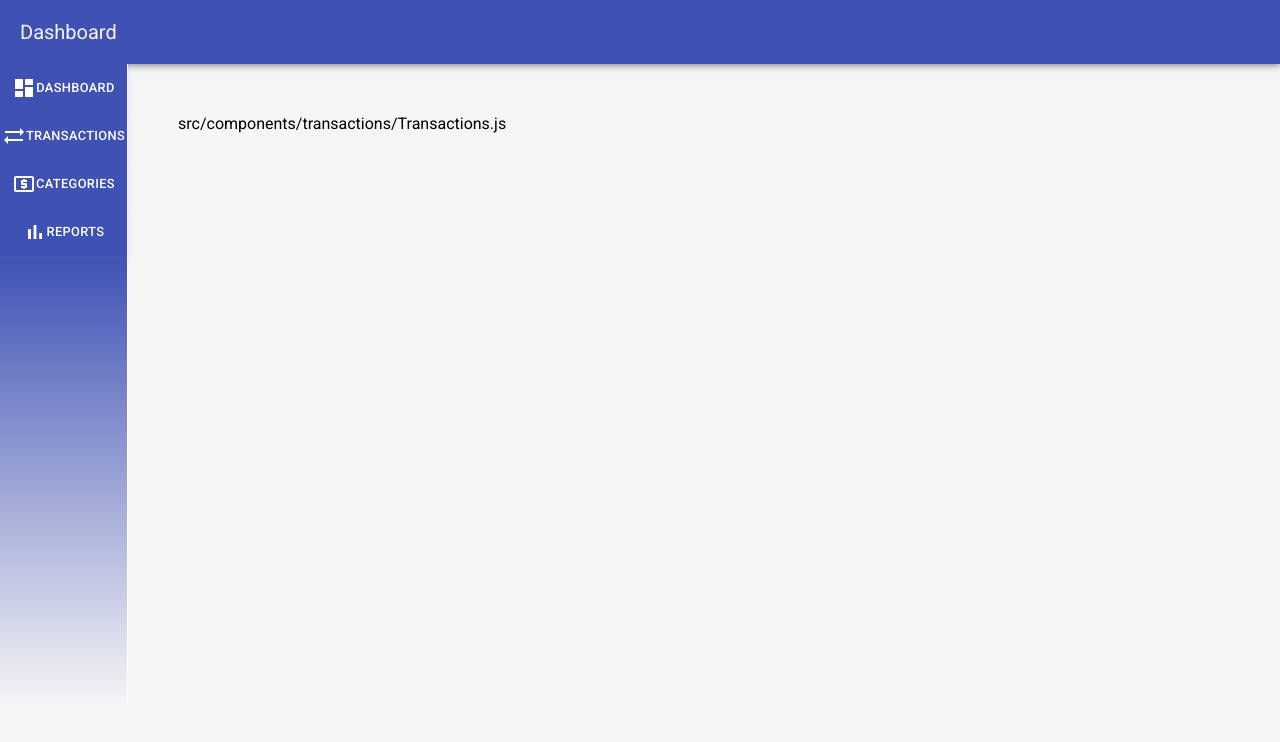
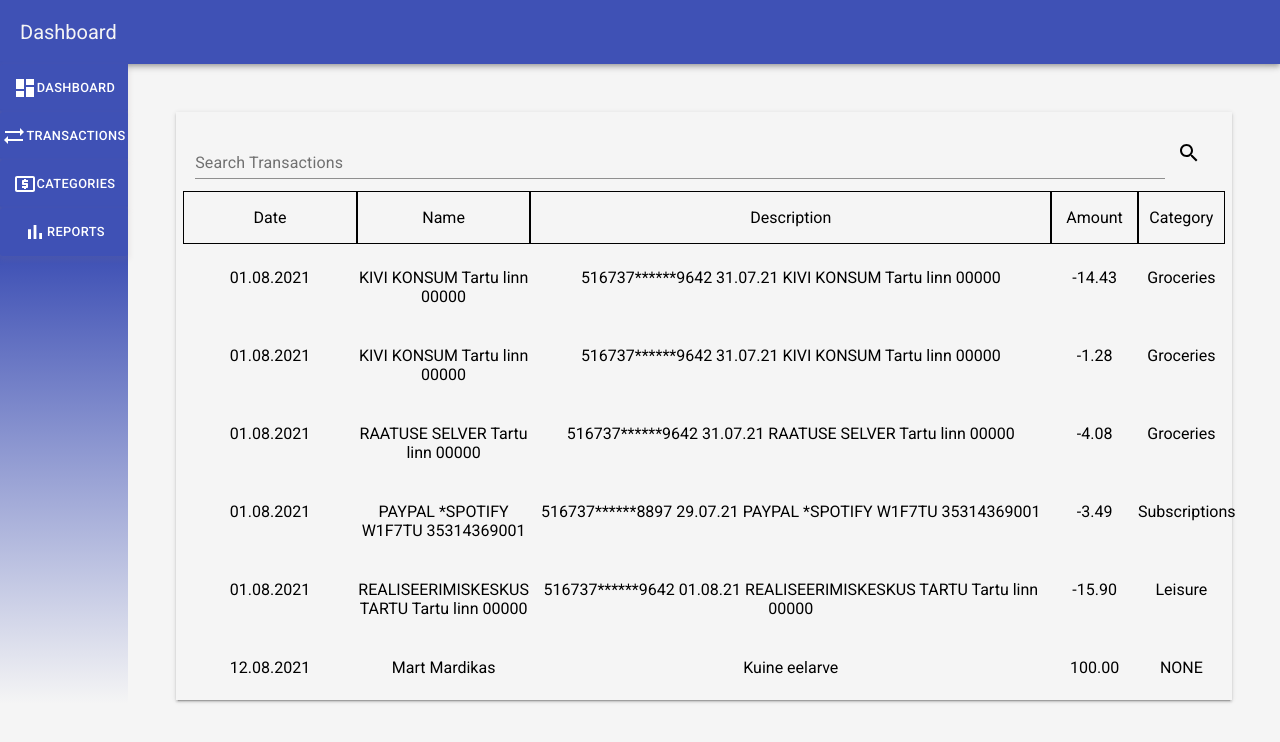
Before and after one commit to CardoTisler/Behemoth, a React (Create React App) app: page /transactions in a window 1280 px wide. Shown: the top 742 px of the page. Built offline with nearby package versions, Linux system fonts and the light colour scheme.

Commit message:
Transactions UI - table, header, searchbar

```diff
--- a/src/App.css
+++ b/src/App.css
@@ -1,37 +1,9 @@
 @import url('https://fonts.googleapis.com/css2?family=Poppins:wght@300;400&display=swap');
 @import url('https://fonts.googleapis.com/css?family=Roboto:300,400,500,700&display=swap');
 @import url('https://fonts.googleapis.com/icon?family=Material+Icons');
-
-* {
-  box-sizing: border-box;
-  margin: 0;
-  padding: 0;
-}
 
 body {
   font-family: 'Roboto', sans-serif;
   height: 100vh;
   background-color: whitesmoke;
 }
-
-.App {
-  flex-flow: column;
-}
-
-.content{
-  display: flex;
-  flex-direction: row;
-}
-
-nav{
-  list-style-type: none;
-  display: inline-block;
-  border-right: solid;
-  border-right-width: 1px;
-  border-color: white;
-}
-
-.frame{
-  margin: 50px;
-  width: 100%;
-}
--- a/src/App.js
+++ b/src/App.js
@@ -1,4 +1,3 @@
-// import React from 'react'
 import './App.css';
 import {useState} from 'react'
 import {BrowserRouter as Router, Route, Switch} from 'react-router-dom'
@@ -8,13 +7,28 @@ import Dashboard from './components/dashboard/Dashboard'
 import Transactions from './components/transactions/Transactions';
 import Categories from './components/categories/Categories';
 import Reports from './components/reports/Reports';
+import { makeStyles } from '@material-ui/core'
+//TODO: Validate incomeList and expensesList data types
 
-//TODO: Validate incomeList and expensesList data types
+const useStyles = makeStyles({
+  root: {
+    display: 'flex',
+    flexDirection: 'column',
+    boxSizing: 'border-box'
+  },frameStyles: {
+    margin: '3rem',
+    width: '100%'
+  }, content: {
+    flexDirection: 'row',
+    display: 'flex'
+  }
+})
 
 function App() {
   const [bannerTitle, setBannerTitle] = useState('Dashboard')
   const [incomeList, setIncomeList] = useState(['Salary', 'Investments', 'Other'])
   const [expensesList, setExpensesList] = useState(['Rent', 'Food', 'Clothes', 'Leisure', 'Eating Out'])
+  const classes = useStyles()
 
   const handleBannerText = (props) => {
     setBannerTitle(props.text)
@@ -35,13 +49,13 @@ function App() {
 
 
   return (
-    <div className="App">
+    <div className={classes.root}>
       <Banner title={bannerTitle}/>
-        <div className='content'>
+        <div className={classes.content}>
           <Router>
             <NavigationBar onButtonClick={handleBannerText}/>
 
-            <div className='frame'>
+            <div className={classes.frameStyles}>
               <Switch>
                 <Route exact path='/' component={Dashboard} />
                 {/* <Route exact path='/' render={(props) => <Dashboard {...props} />} */}
--- a/src/components/NavigationBar.js
+++ b/src/components/NavigationBar.js
@@ -24,7 +24,7 @@ const NavigationBar = (props) => {
     return (
         <nav className={classes.root}>
             <Grid container spacing={0}>
-                <Grid item xs={6} md={12}>
+                <Grid item xs={12} md={12}>
                     <Link to="/">
                         <NavButton text='Dashboard' icon={<DashboardIcon />} onClick={props.onButtonClick}/>
                     </Link>
--- a/src/components/categories/Categories.js
+++ b/src/components/categories/Categories.js
@@ -1,26 +1,8 @@
 import { Grid } from "@material-ui/core";
 import CategoryList from './CategoryList'
 import CategoryForm from './CategoryForm'
-import { makeStyles } from "@material-ui/core";
-
-
-const useStyles = makeStyles({
-    root: {
-        width: '100%'
-    },
-    listStyling: {
-        display: 'flex',
-        flexDirection: 'row',
-        margin: '1%'
-    },
-    boxStyling: {
-        display: 'flex',
-        flexDirection: 'column'
-    }
-})
 
 const Categories = (props) => {
-    const classes = useStyles()
 
     return (
         <Grid container spacing={3}>
--- a/src/components/categories/CategoryForm.js
+++ b/src/components/categories/CategoryForm.js
@@ -8,8 +8,6 @@ const useStyles = makeStyles({
     root: {
         padding: '1rem',
         width: '100%',
-        // border: 'solid',
-        // borderWidth: '1px',
         height: '8rem',
     }, formLayout: {
         display: 'flex',
--- a/src/components/transactions/Transactions.js
+++ b/src/components/transactions/Transactions.js
@@ -1,17 +1,32 @@
 import React from 'react'
+import fakeData from './tempdata'
+import { makeStyles, Grid, Box } from '@material-ui/core'
+import TransactionsSearch from './TransactionsSearch'
+import TransactionsList from './TransactionsList'
 
-//TODO: Look at Evernote inspo for creating Transactions component
-//TODO: create renderRows method - should take in 1 input, probably an object with
-//date: X, account: Y, category: Z, amount: A.
 //TODO: if rendering positive or 0 number to amount column, font green, otherwise red
 
+const useStyles = makeStyles({
+    root: {
+        padding: '0.7rem'
+    }
+})
 
 const Transactions = () => {
+    const data = fakeData()
+    const classes = useStyles()
+
     return (
-        <div>
-            <p>src/components/transactions/Transactions.js</p>
-        </div>
+        <Box boxShadow={2} className={classes.root}>
+            <Grid container spacing={1}>
+                <Grid item xs={12}>
+                    <TransactionsSearch />
+                </Grid>
+                <TransactionsList />
+            </Grid>
+        </Box>
     )
 }
 
+
 export default Transactions
--- /dev/null
+++ b/src/components/transactions/TransactionsHeader.js
@@ -0,0 +1,38 @@
+import React from 'react'
+import { makeStyles, Grid } from '@material-ui/core'
+
+const useStyles = makeStyles({
+    root: {
+        border: 'solid',
+        borderWidth: '1px',
+        textAlign: 'center'
+    }
+})
+
+const TransactionsHeader = () => {
+    const classes = useStyles()
+
+    return (
+        <div>
+            <Grid container>
+                <Grid item xs={2} className={classes.root}>
+                    <p>Date</p>
+                </Grid>
+                <Grid item xs={2} className={classes.root}>
+                    <p>Name</p>
+                </Grid>
+                <Grid item xs={6} className={classes.root}>
+                    <p>Description</p>
+                </Grid>
+                <Grid item xs={1} className={classes.root}>
+                    <p>Amount</p>
+                </Grid>
+                <Grid item xs={1} className={classes.root}>
+                    <p>Category</p>
+                </Grid>
+            </Grid>
+        </div>
+    )
+}
+
+export default TransactionsHeader
--- /dev/null
+++ b/src/components/transactions/TransactionsList.js
@@ -0,0 +1,32 @@
+import {Grid} from '@material-ui/core'
+import TransactionsHeader from './TransactionsHeader'
+import TransactionsRow from './TransactionsRow'
+import fakeData from './tempdata'
+
+//expects array with objects of data
+const renderRows = (data) => {
+    return(data.map(element => {
+        console.log(element)
+        return(
+            <Grid item xs={12}>
+                <TransactionsRow key={element.id} data={element} />
+            </Grid> )
+    }))
+}
+
+
+const TransactionsList = () => {
+    const data = fakeData()
+
+    return (
+        <Grid container spacing={1}>
+            <Grid item xs={12}>
+                <TransactionsHeader />
+            </Grid>
+
+            {renderRows(data)}
+        </Grid>
+    )
+}
+
+export default TransactionsList
--- /dev/null
+++ b/src/components/transactions/TransactionsRow.js
@@ -0,0 +1,34 @@
+import {Grid} from '@material-ui/core'
+import { makeStyles } from '@material-ui/core'
+
+const useStyles = makeStyles({
+    root: {
+        textAlign: 'center'
+    }
+})
+//TODO: if rendering positive or 0 number to amount column, font green, otherwise red
+const TransactionsRow = (props) => {
+    const classes = useStyles()
+
+    return (
+        <Grid container className={classes.root}>
+            <Grid item xs={2}>
+                <p>{props.data.date}</p>
+            </Grid>
+            <Grid item xs={2}>
+                <p>{props.data.name}</p>
+            </Grid>
+            <Grid item xs={6}>
+                <p>{props.data.text}</p>
+            </Grid>
+            <Grid item xs={1}>
+                <p>{props.data.amount}</p>
+            </Grid>
+            <Grid item xs={1}>
+                <p>{props.data.category}</p>
+            </Grid>
+        </Grid>
+    )
+}
+
+export default TransactionsRow
--- /dev/null
+++ b/src/components/transactions/TransactionsSearch.js
@@ -0,0 +1,45 @@
+import {makeStyles, TextField} from '@material-ui/core'
+import SearchIcon from '@material-ui/icons/Search';
+import {useState} from 'react'
+
+const useStyles = makeStyles({
+    root: {
+        display: 'flex',
+        flexDirection: 'row',
+        padding: '0.5rem'
+    }, searchBar: {
+        width: '100%'
+    }, searchIcon: {
+        width: '50px',
+        textAlign: 'center',
+        alignSelf: 'center'
+    }
+})
+
+const TransactionsSearch = () => {
+    const classes = useStyles()
+    const [searchInput, setSearchInput] = useState('')
+
+    const handleInput = (e) => {
+        setSearchInput(e.target.value)
+        //TODO: Add sleep timeout (0.5 sec perhaps) after that start running the filtering method
+    }
+
+    return (
+        <div className={classes.root}>
+            <TextField
+            id='filled-basic'
+            label='Search Transactions'
+            name='transactionSearchField'
+            onChange={handleInput}
+            value={searchInput}
+            className={classes.searchBar}
+            />
+            <div className={classes.searchIcon}>
+                <SearchIcon />
+            </div>
+        </div>
+    )
+}
+
+export default TransactionsSearch
--- /dev/null
+++ b/src/components/transactions/tempdata.js
@@ -0,0 +1,45 @@
+const fakeData = () => { return ([{
+    id: '1',
+    date: '01.08.2021',
+    name: 'KIVI KONSUM Tartu linn 00000',
+    text: '516737******9642 31.07.21 KIVI KONSUM Tartu linn 00000',
+    amount: '-14.43',
+    category: 'Groceries'
+},{
+    id: '2',
+    date: '01.08.2021',
+    name: 'KIVI KONSUM Tartu linn 00000',
+    text: '516737******9642 31.07.21 KIVI KONSUM Tartu linn 00000',
+    amount: '-1.28',
+    category: 'Groceries'
+}, {
+    id: '3',
+    date: '01.08.2021',
+    name: 'RAATUSE SELVER Tartu linn 00000',
+    text: '516737******9642 31.07.21 RAATUSE SELVER Tartu linn 00000',
+    amount: '-4.08',
+    category: 'Groceries'
+}, {
+    id: '4',
+    date: '01.08.2021',
+    name: 'PAYPAL *SPOTIFY W1F7TU 35314369001',
+    text: '516737******8897 29.07.21 PAYPAL *SPOTIFY W1F7TU 35314369001',
+    amount: '-3.49',
+    category: 'Subscriptions'
+}, {
+    id: '5',
+    date: '01.08.2021',
+    name: 'REALISEERIMISKESKUS TARTU Tartu linn 00000',
+    text: '516737******9642 01.08.21 REALISEERIMISKESKUS TARTU Tartu linn 00000',
+    amount: '-15.90',
+    category: 'Leisure'
+},{
+    id: '6',
+    date: '12.08.2021',
+    name: 'Mart Mardikas',
+    text: 'Kuine eelarve',
+    amount: '100.00',
+    category: 'NONE'
+}] )}
+
+export default fakeData;
```
